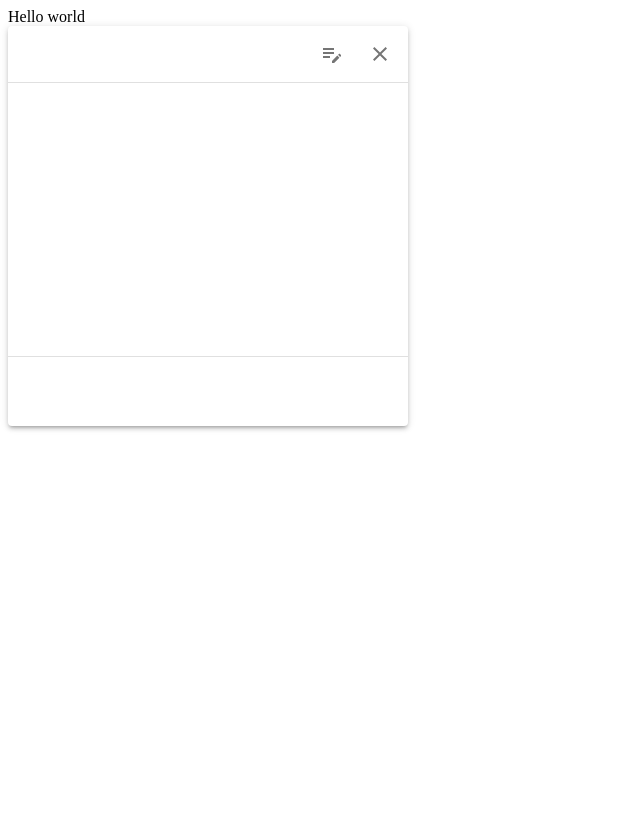
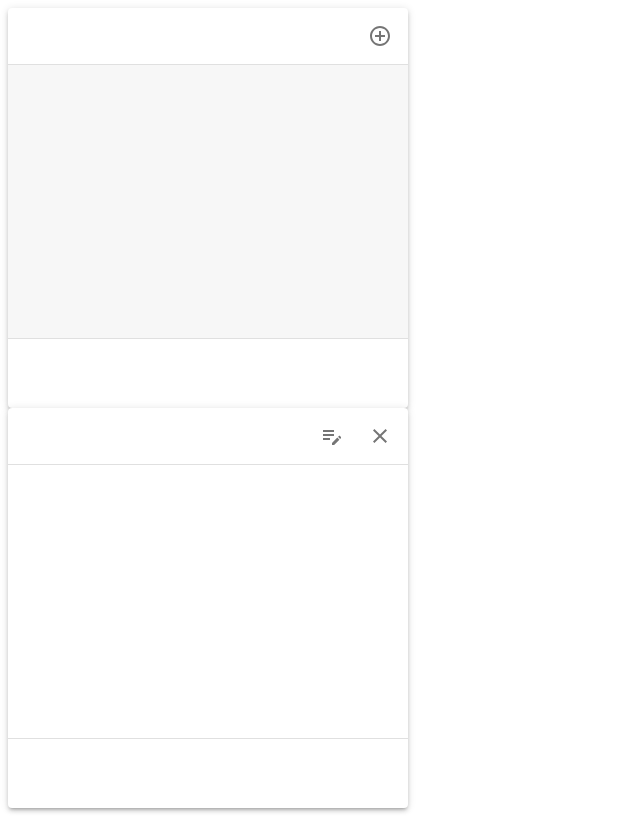
Before and after one commit to foxnorth228/NoteManager, a React app: page / in a window 1280 px wide. Shown: the whole page, without its empty margins (0-640 px from the left). Built offline with nearby package versions, Linux system fonts and the light colour scheme.

Commit message:
feat: intermediate commit/create note redux state

```diff
--- /dev/null
+++ b/src/components/HighLightText/index.tsx
@@ -0,0 +1,43 @@
+import React, { ChangeEvent, useCallback, useRef } from 'react';
+
+type IHighLightText = {
+  isDisabled?: boolean;
+  note: { note: string; tags: string[] };
+  setNote: React.Dispatch<React.SetStateAction<{ note: string; tags: string[] }>>;
+};
+
+const HighLightText = ({ isDisabled = false, note, setNote }: IHighLightText) => {
+  const refBackdrop = useRef<HTMLDivElement>(null);
+  const refHighlight = useRef<HTMLDivElement>(null);
+
+  const onChangeTextarea = useCallback(
+    (e: ChangeEvent<HTMLTextAreaElement>) => {
+      const text = e.currentTarget.value.replace(/\n$/g, '\n\n');
+      const tags = text.match(/#.+?\b/g) ?? [];
+      setNote({ note: text, tags });
+      console.log(tags);
+      refHighlight!.current!.innerHTML = text.replace(/#.+?\b/g, '<mark>$&</mark>');
+    },
+    [note.tags, setNote]
+  );
+
+  const onScrollTextarea = useCallback((e: React.UIEvent<HTMLTextAreaElement, UIEvent>) => {
+    refBackdrop!.current!.scroll(0, e.currentTarget.scrollTop);
+  }, []);
+
+  return (
+    <>
+      <div ref={refBackdrop} className="card__content card__backdrop">
+        <div ref={refHighlight} className="card__highlights card__text"></div>
+      </div>
+      <textarea
+        disabled={isDisabled}
+        onChange={(e) => onChangeTextarea(e)}
+        onScroll={(e) => onScrollTextarea(e)}
+        className="card__content card__textarea card__text"
+      />
+    </>
+  );
+};
+
+export default HighLightText;
--- a/src/components/Note/index.tsx
+++ b/src/components/Note/index.tsx
@@ -1,32 +1,29 @@
 import './style.scss';
 
+import HighLightText from '@components/HighLightText';
 import ClearIcon from '@mui/icons-material/Clear';
 import EditNoteIcon from '@mui/icons-material/EditNote';
 import SaveOutlinedIcon from '@mui/icons-material/SaveOutlined';
 import { Card, CardActions, CardContent, IconButton } from '@mui/material';
-import React, { ChangeEvent, useCallback, useRef, useState } from 'react';
+import { useEditNote, useRemoveNote } from '@store/slices/notesSlice/hooks';
+import { INote } from '@store/slices/notesSlice/types';
+import React, { useCallback, useState } from 'react';
 
-const Note = () => {
+type INoteComponent = {
+  baseNote: INote;
+};
+
+const Note = ({ baseNote }: INoteComponent) => {
   const [isEditable, setIsEditable] = useState(false);
-  const refBackdrop = useRef<HTMLDivElement>(null);
-  const refHighlight = useRef<HTMLDivElement>(null);
-
-  const onChangeTextarea = useCallback((e: ChangeEvent<HTMLTextAreaElement>) => {
-    const text = e.currentTarget.value;
-    refHighlight!.current!.innerHTML = text
-      .replace(/\n$/g, '\n\n')
-      .replace(/#.+?\b/g, '<mark>$&</mark>');
-  }, []);
-
-  const onScrollTextarea = useCallback((e: React.UIEvent<HTMLTextAreaElement, UIEvent>) => {
-    console.log('scroll', e.currentTarget.scrollTop);
-    refBackdrop!.current!.scroll(0, e.currentTarget.scrollTop);
-    console.log(refBackdrop!.current!.scrollTop);
-  }, []);
+  const [note, setNote] = useState({ note: '', tags: [] as string[] });
+  const editNote = useEditNote();
+  const removeNote = useRemoveNote();
 
   const onClickEdit = useCallback(() => {
     setIsEditable(!isEditable);
   }, [isEditable]);
+
+  const onClickDelete = useCallback(() => {}, []);
 
   return (
     <Card
@@ -42,7 +39,7 @@ const Note = () => {
         <IconButton onClick={onClickEdit}>
           {isEditable ? <SaveOutlinedIcon /> : <EditNoteIcon />}
         </IconButton>
-        <IconButton>
+        <IconButton onClick={onClickDelete}>
           <ClearIcon></ClearIcon>
         </IconButton>
       </CardActions>
@@ -55,15 +52,7 @@ const Note = () => {
           position: 'relative',
         }}
       >
-        <div ref={refBackdrop} className="card__content card__backdrop">
-          <div ref={refHighlight} className="card__highlights card__text"></div>
-        </div>
-        <textarea
-          disabled={!isEditable}
-          onChange={(e) => onChangeTextarea(e)}
-          onScroll={(e) => onScrollTextarea(e)}
-          className="card__content card__textarea card__text"
-        />
+        <HighLightText isDisabled={!isEditable} note={note} setNote={setNote} />
       </CardContent>
       <CardContent></CardContent>
     </Card>
--- /dev/null
+++ b/src/components/NoteNew/index.tsx
@@ -0,0 +1,44 @@
+import HighLightText from '@components/HighLightText';
+import AddCircleOutlineIcon from '@mui/icons-material/AddCircleOutline';
+import { Card, CardActions, CardContent, IconButton } from '@mui/material';
+import React, { useCallback, useState } from 'react';
+
+import { useAddNote } from '../../store/slices/notesSlice/hooks';
+
+const Note = () => {
+  const addNote = useAddNote();
+  const [note, setNote] = useState({ note: '', tags: [] as string[] });
+  const onClickAdd = useCallback(() => {}, []);
+
+  return (
+    <Card
+      sx={{
+        display: 'grid',
+        gridTemplateRows: 'min-content 4fr 1fr',
+        maxWidth: 400,
+        minHeight: 400,
+        boxShadow: 3,
+      }}
+    >
+      <CardActions sx={{ justifyContent: 'flex-end' }}>
+        <IconButton onClick={onClickAdd}>
+          <AddCircleOutlineIcon />
+        </IconButton>
+      </CardActions>
+      <CardContent
+        sx={{
+          borderTop: 1,
+          borderBottom: 1,
+          borderColor: 'grey.300',
+          padding: 0,
+          position: 'relative',
+        }}
+      >
+        <HighLightText note={note} setNote={setNote} />
+      </CardContent>
+      <CardContent></CardContent>
+    </Card>
+  );
+};
+
+export default Note;
--- a/src/pages/App/index.tsx
+++ b/src/pages/App/index.tsx
@@ -1,4 +1,5 @@
 import Note from '@components/Note';
+import NoteNew from '@components/NoteNew';
 import { GlobalStyles } from '@mui/material';
 import React from 'react';
 
@@ -17,8 +18,8 @@ const App = () => {
   return (
     <div>
       {globalStyles}
-      Hello world
-      <Note></Note>
+      <NoteNew />
+      <Note />
     </div>
   );
 };
```
Also changed, not shown: src/components/HighLightText/style.scss (added).
